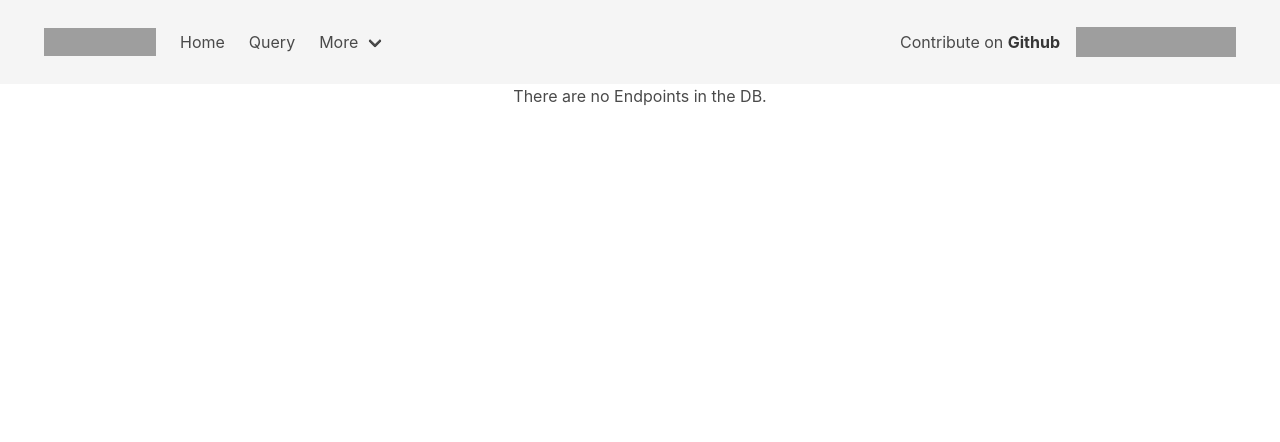
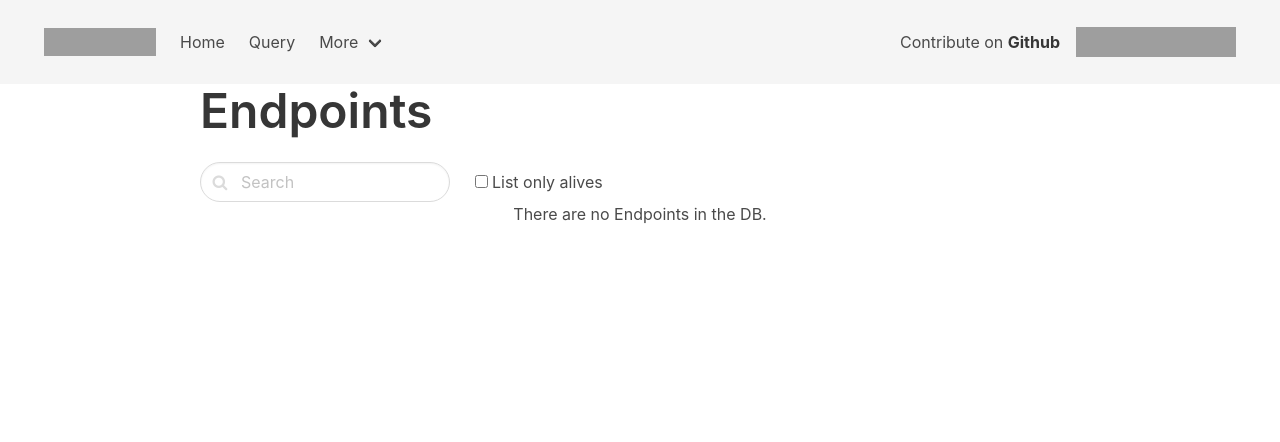
Before and after one commit to mustafaulker/SpEnD-v3, a Flask app: template src/frontend/templates/index.html in a window 1280 px wide. Shown: the top 442 px of the page. Run offline with Flask 2, Linux system fonts and the light colour scheme; the template is opened without the code that fills it, so the values that code supplies are empty; grey boxes are pictures that could not be loaded.

Commit message:
Create filters.js
Multiple filters added to endpoints table.

* Endpoints can be filtered by their URLs.
* Live endpoints can be filtered with the checkbox.

```diff
--- /dev/null
+++ b/src/frontend/static/js/filters.js
@@ -0,0 +1,44 @@
+function search_filter() {
+    let input, filter, table, tr, td, i, txtValue
+    input = document.getElementById("endpointSearch")
+    filter = input.value.toUpperCase()
+    table = document.getElementById("endpointTable")
+    tr = table.getElementsByTagName("tr")
+
+    for (i = 0; i < tr.length; i++) {
+        td = tr[i].getElementsByTagName("td")[1]
+        if (td) {
+            txtValue = td.textContent || td.innerText;
+            if (txtValue.toUpperCase().indexOf(filter) > -1) {
+                tr[i].style.display = ""
+            } else {
+                tr[i].style.display = "none"
+            }
+        }
+    }
+}
+
+function alive_filter() {
+    let table, tr, td, i, txtValue, checkBox
+    table = document.getElementById("endpointTable")
+    tr = table.getElementsByTagName("tr")
+    checkBox = document.getElementById("aliveCheckbox")
+
+    if (checkBox.checked) {
+        for (i = 0; i < tr.length; i++) {
+            td = tr[i].getElementsByTagName("td")[4]
+            if (td) {
+                txtValue = td.textContent || td.innerText
+                if (txtValue === "True") {
+                    tr[i].style.display = ""
+                } else {
+                    tr[i].style.display = "none"
+                }
+            }
+        }
+    } else {
+        for (i = 0; i < tr.length; i++) {
+            tr[i].style.display = ""
+        }
+    }
+}
--- a/src/frontend/templates/base.html
+++ b/src/frontend/templates/base.html
@@ -4,8 +4,10 @@
     <meta charset="UTF-8">
     <meta name="viewport" content="width=device-width, initial-scale=1.0">
     <meta http-equiv="X-UA-Compatible" content="ie=edge">
-<!--    <link rel="stylesheet" href="{{ url_for('static', filename='css/bulma.css') }}">-->
+    <!--    <link rel="stylesheet" href="{{ url_for('static', filename='css/bulma.css') }}">-->
     <link rel="stylesheet" href="https://cdn.jsdelivr.net/npm/bulma@0.9.2/css/bulma.min.css">
+    <link href="https://stackpath.bootstrapcdn.com/font-awesome/4.7.0/css/font-awesome.min.css" rel="stylesheet"
+          integrity="sha384-wvfXpqpZZVQGK6TAh5PVlGOfQNHSoD2xbE+QkPxCAFlNEevoEH3Sl0sibVcOQVnN" crossorigin="anonymous">
 
     <title>SpEnD - SparQL Endpoints</title>
     {% block head %}{% endblock %}
--- a/src/frontend/templates/index.html
+++ b/src/frontend/templates/index.html
@@ -5,14 +5,32 @@
 {% endblock %}
 
 {% block body %}
+<div style="margin-left: 200px">
+    <h1 class="title is-1 is-center">Endpoints</h1>
+    <div class="control has-icons-left">
+        <label>
+            <input class="input is-rounded" type="text" placeholder="Search"
+                   style="width: 250px" id="endpointSearch" onkeyup="search_filter()">
+            <script type="text/javascript" src="../static/js/filters.js">search_filter();</script>
+        </label>
+        <span class="icon is-left">
+                <i class="fa fa-search"></i>
+            </span>
+        <label class="checkbox" id="alive_checkbox"
+               style="margin-top: 10px; margin-left: 20px">
+            <input type="checkbox" id="aliveCheckbox" onclick="alive_filter()">
+            List only alives
+            <script type="text/javascript" src="../static/js/filters.js">alive_filter();</script>
+        </label>
+    </div>
+</div>
 
 <div class="table-container">
     <div id="table-scroll" style="height: 600px; width: 80%; overflow: auto; margin: auto;">
         {% if endpoints|length < 1 %}
         <h4 style="text-align: center">There are no Endpoints in the DB.</h4>
         {% else %}
-        <h1 class="title is-1">Endpoints</h1>
-        <table class="table is-fullwidth">
+        <table class="table is-fullwidth" id="endpointTable">
             <thead>
             <tr>
                 <th><abbr title="Order">#</abbr></th>
@@ -49,7 +67,13 @@
             </tr>
             {% set count.value = count.value + 1 %}
             {% endfor %}
-
+            <tr>
+                <td>{{ "TestObject" }}</td>
+                <td>{{ "TestObject" }}</td>
+                <td>{{ "TestObject" }}</td>
+                <td>{{ "TestObject" }}</td>
+                <td>{{ True }}</td>
+            </tr>
             </tbody>
         </table>
         {% endif %}
```
